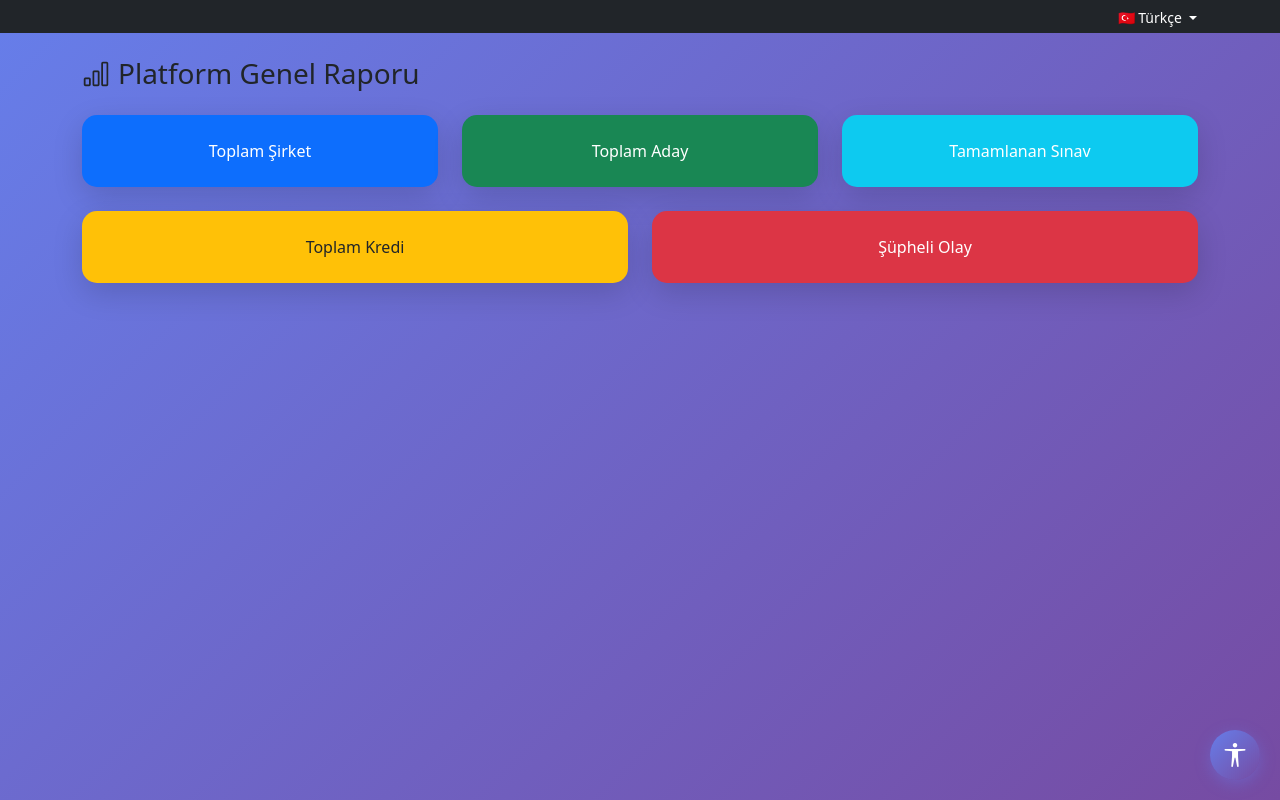
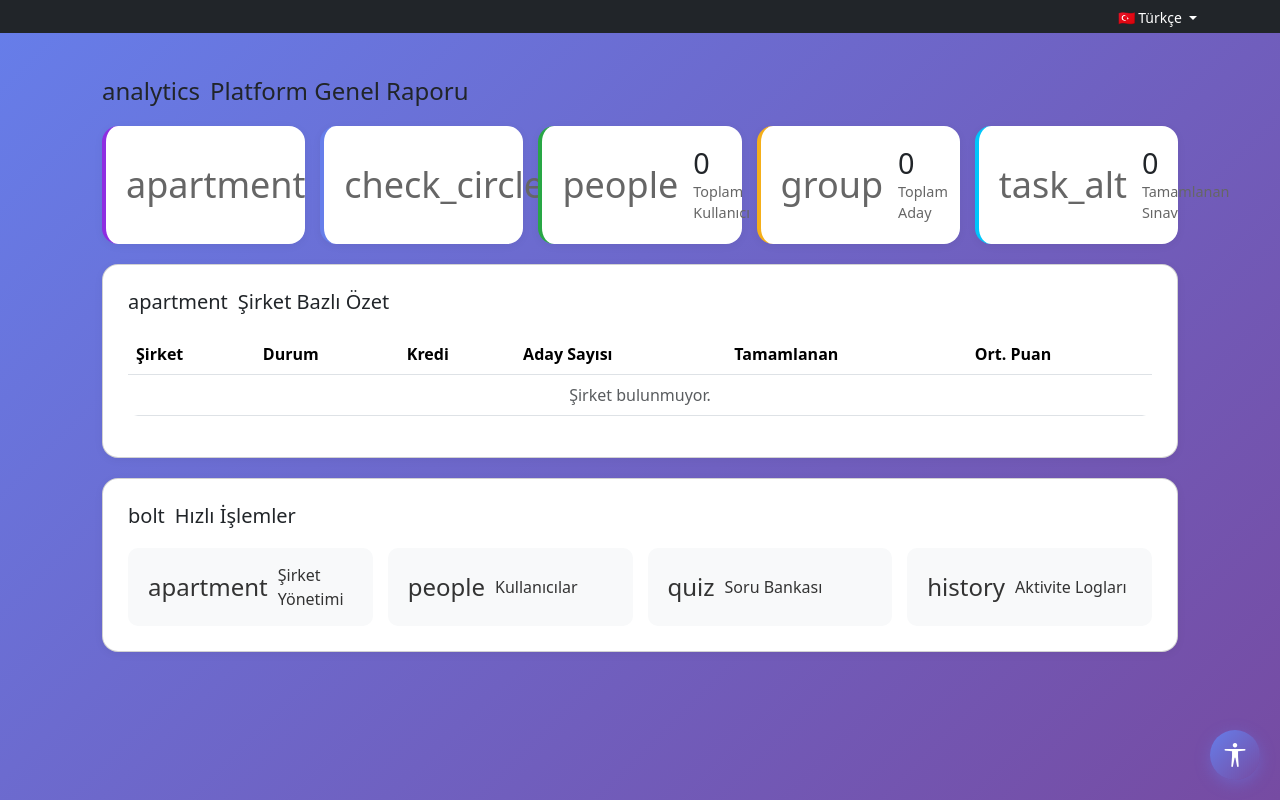
Before and after one commit to ayyildizemrah88/ingilizcetesti, a Flask app: template templates/super_rapor.html in a window 1280 px wide. Run offline with Flask 3, Linux system fonts and the light colour scheme; the template is opened without the code that fills it, so the values that code supplies are empty; some libraries are stand-ins or nearby versions.

Commit message:
Update super_rapor.html

```diff
--- a/templates/super_rapor.html
+++ b/templates/super_rapor.html
@@ -1,49 +1,204 @@
-{% extends "dashboard.html" %}
-{% block title %}Süper Admin Rapor - Skills Test Center{% endblock %}
-
+{% extends "base.html" %}
+{% block title %}Platform Raporu - Skills Test Center{% endblock %}
 {% block content %}
-<h3 class="mb-4"><i class="bi bi-bar-chart me-2"></i>Platform Genel Raporu</h3>
-
-<div class="row g-4">
-    <div class="col-md-4">
-        <div class="card border-0 bg-primary text-white">
-            <div class="card-body text-center py-4">
-                <h2 class="mb-0">{{ sirket }}</h2>
-                <p class="mb-0">Toplam Şirket</p>
+<div class="page-container">
+    <div class="page-header">
+        <h4><span class="material-symbols-outlined">analytics</span> Platform Genel Raporu</h4>
+    </div>
+    <!-- Platform Stats -->
+    <div class="stats-grid">
+        <div class="stat-card purple">
+            <span class="material-symbols-outlined">apartment</span>
+            <div>
+                <h3>{{ stats.total_companies or 0 }}</h3>
+                <p>Toplam Şirket</p>
+            </div>
+        </div>
+        <div class="stat-card blue">
+            <span class="material-symbols-outlined">check_circle</span>
+            <div>
+                <h3>{{ stats.active_companies or 0 }}</h3>
+                <p>Aktif Şirket</p>
+            </div>
+        </div>
+        <div class="stat-card green">
+            <span class="material-symbols-outlined">people</span>
+            <div>
+                <h3>{{ stats.total_users or 0 }}</h3>
+                <p>Toplam Kullanıcı</p>
+            </div>
+        </div>
+        <div class="stat-card orange">
+            <span class="material-symbols-outlined">group</span>
+            <div>
+                <h3>{{ stats.total_candidates or 0 }}</h3>
+                <p>Toplam Aday</p>
+            </div>
+        </div>
+        <div class="stat-card cyan">
+            <span class="material-symbols-outlined">task_alt</span>
+            <div>
+                <h3>{{ stats.completed_exams or 0 }}</h3>
+                <p>Tamamlanan Sınav</p>
             </div>
         </div>
     </div>
-    <div class="col-md-4">
-        <div class="card border-0 bg-success text-white">
-            <div class="card-body text-center py-4">
-                <h2 class="mb-0">{{ aday }}</h2>
-                <p class="mb-0">Toplam Aday</p>
-            </div>
+    <!-- Companies Table -->
+    <div class="card">
+        <h5><span class="material-symbols-outlined">apartment</span> Şirket Bazlı Özet</h5>
+        <div class="table-responsive">
+            <table class="table">
+                <thead>
+                    <tr>
+                        <th>Şirket</th>
+                        <th>Durum</th>
+                        <th>Kredi</th>
+                        <th>Aday Sayısı</th>
+                        <th>Tamamlanan</th>
+                        <th>Ort. Puan</th>
+                    </tr>
+                </thead>
+                <tbody>
+                    {% for sirket in companies %}
+                    <tr>
+                        <td><strong>{{ sirket.isim }}</strong></td>
+                        <td>
+                            {% if sirket.aktif %}
+                            <span class="badge bg-success">Aktif</span>
+                            {% else %}
+                            <span class="badge bg-secondary">Pasif</span>
+                            {% endif %}
+                        </td>
+                        <td>{{ sirket.kredi or 0 }}</td>
+                        <td>{{ sirket.candidates|length if sirket.candidates else 0 }}</td>
+                        <td>-</td>
+                        <td>-</td>
+                    </tr>
+                    {% else %}
+                    <tr>
+                        <td colspan="6" class="text-center text-muted">Şirket bulunmuyor.</td>
+                    </tr>
+                    {% endfor %}
+                </tbody>
+            </table>
         </div>
     </div>
-    <div class="col-md-4">
-        <div class="card border-0 bg-info text-white">
-            <div class="card-body text-center py-4">
-                <h2 class="mb-0">{{ tamamlanan }}</h2>
-                <p class="mb-0">Tamamlanan Sınav</p>
-            </div>
-        </div>
-    </div>
-    <div class="col-md-6">
-        <div class="card border-0 bg-warning">
-            <div class="card-body text-center py-4">
-                <h2 class="mb-0">{{ kredi }}</h2>
-                <p class="mb-0">Toplam Kredi</p>
-            </div>
-        </div>
-    </div>
-    <div class="col-md-6">
-        <div class="card border-0 bg-danger text-white">
-            <div class="card-body text-center py-4">
-                <h2 class="mb-0">{{ fraud }}</h2>
-                <p class="mb-0">Şüpheli Olay</p>
-            </div>
+    <!-- Quick Actions -->
+    <div class="card">
+        <h5><span class="material-symbols-outlined">bolt</span> Hızlı İşlemler</h5>
+        <div class="actions-grid">
+            <a href="{{ url_for('admin.sirketler') }}" class="action-btn">
+                <span class="material-symbols-outlined">apartment</span>
+                Şirket Yönetimi
+            </a>
+            <a href="{{ url_for('admin.kullanicilar') }}" class="action-btn">
+                <span class="material-symbols-outlined">people</span>
+                Kullanıcılar
+            </a>
+            <a href="{{ url_for('admin.sorular') }}" class="action-btn">
+                <span class="material-symbols-outlined">quiz</span>
+                Soru Bankası
+            </a>
+            <a href="{{ url_for('admin.admin_logs') }}" class="action-btn">
+                <span class="material-symbols-outlined">history</span>
+                Aktivite Logları
+            </a>
         </div>
     </div>
 </div>
+<style>
+    .page-container {
+        padding: 20px;
+        max-width: 1400px;
+        margin: 0 auto;
+    }
+    .page-header {
+        margin-bottom: 20px;
+    }
+    .page-header h4 {
+        display: flex;
+        align-items: center;
+        gap: 10px;
+        margin: 0;
+    }
+    .stats-grid {
+        display: grid;
+        grid-template-columns: repeat(auto-fit, minmax(180px, 1fr));
+        gap: 15px;
+        margin-bottom: 20px;
+    }
+    .stat-card {
+        background: white;
+        border-radius: 16px;
+        padding: 20px;
+        display: flex;
+        align-items: center;
+        gap: 15px;
+        box-shadow: 0 2px 10px rgba(0, 0, 0, 0.05);
+    }
+    .stat-card.purple {
+        border-left: 4px solid #8E2DE2;
+    }
+    .stat-card.blue {
+        border-left: 4px solid #667eea;
+    }
+    .stat-card.green {
+        border-left: 4px solid #28a745;
+    }
+    .stat-card.orange {
+        border-left: 4px solid #f5af19;
+    }
+    .stat-card.cyan {
+        border-left: 4px solid #00c6fb;
+    }
+    .stat-card .material-symbols-outlined {
+        font-size: 36px;
+        color: #666;
+    }
+    .stat-card h3 {
+        margin: 0;
+        font-size: 1.8rem;
+    }
+    .stat-card p {
+        margin: 0;
+        color: #666;
+        font-size: 0.9rem;
+    }
+    .card {
+        background: white;
+        border-radius: 16px;
+        padding: 25px;
+        margin-bottom: 20px;
+        box-shadow: 0 2px 10px rgba(0, 0, 0, 0.05);
+    }
+    .card h5 {
+        display: flex;
+        align-items: center;
+        gap: 10px;
+        margin-bottom: 20px;
+    }
+    .actions-grid {
+        display: grid;
+        grid-template-columns: repeat(auto-fit, minmax(180px, 1fr));
+        gap: 15px;
+    }
+    .action-btn {
+        display: flex;
+        align-items: center;
+        gap: 10px;
+        padding: 15px 20px;
+        background: #f8f9fa;
+        border-radius: 10px;
+        text-decoration: none;
+        color: #333;
+        transition: all 0.2s;
+    }
+    .action-btn:hover {
+        background: #667eea;
+        color: white;
+    }
+    .action-btn .material-symbols-outlined {
+        font-size: 24px;
+    }
+</style>
 {% endblock %}
```
